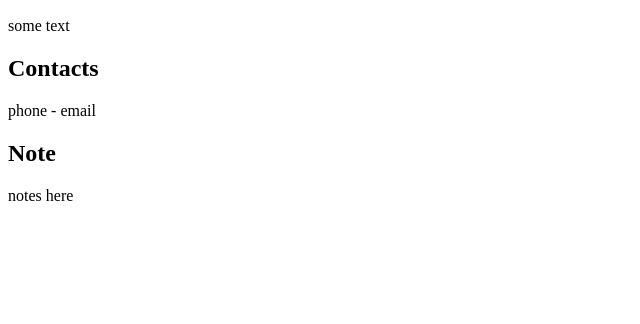
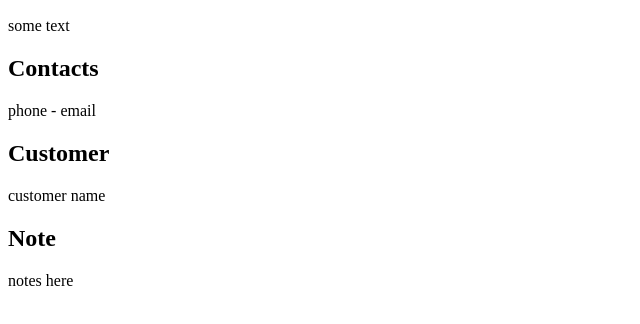
Before and after one commit to ayona707070/hostopia.com, a plain HTML site: page index.html in a window 1280 px wide. Shown: the part 96-420 px from the top of the page, without its empty margins (0-640 px from the left). Drawn offline with Linux system fonts and the light colour scheme.

Commit message:
added customer section

```diff
--- a/index.html
+++ b/index.html
@@ -11,6 +11,9 @@
 <h2>Contacts</h2>
 <p>phone - email</p>
 
+<h2>Customer</h2>
+<p>customer name</p>
+
 <h2>Note</h2>
 <p>notes here</p>
 </body>
```
